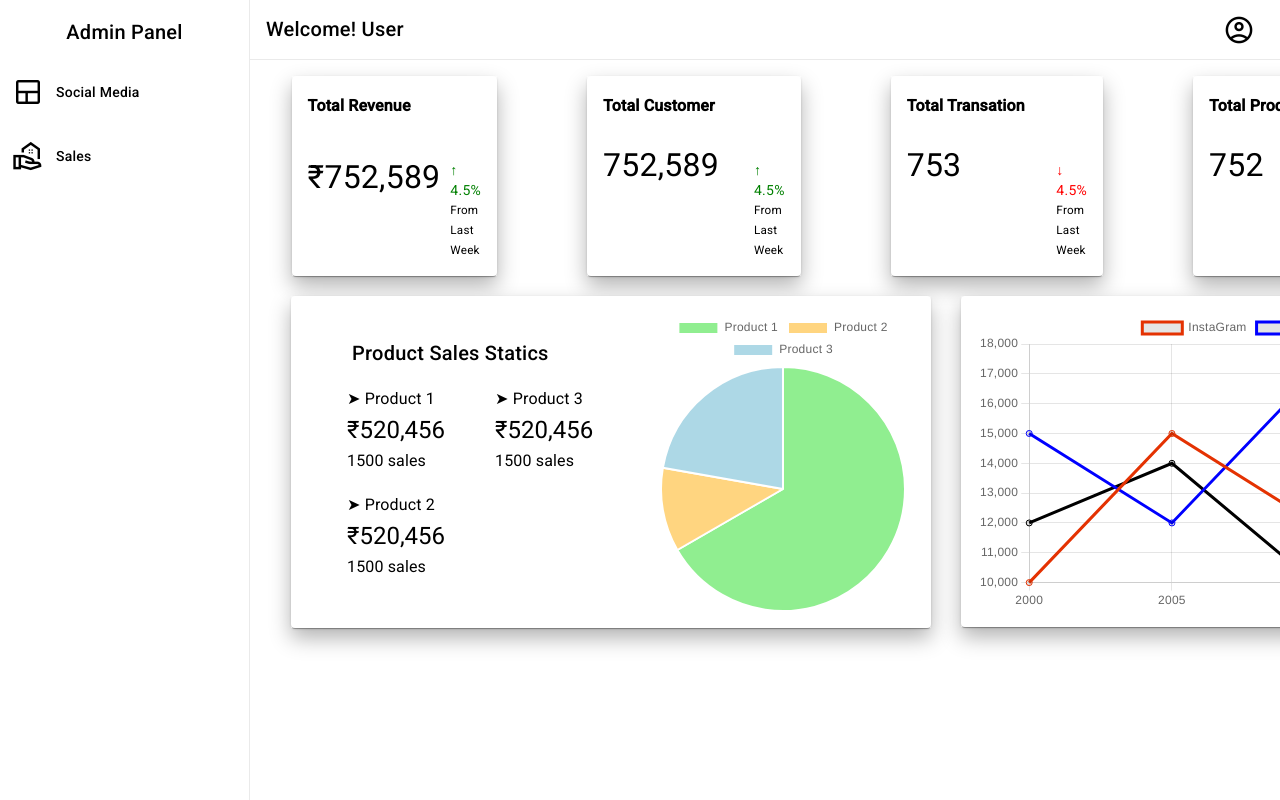
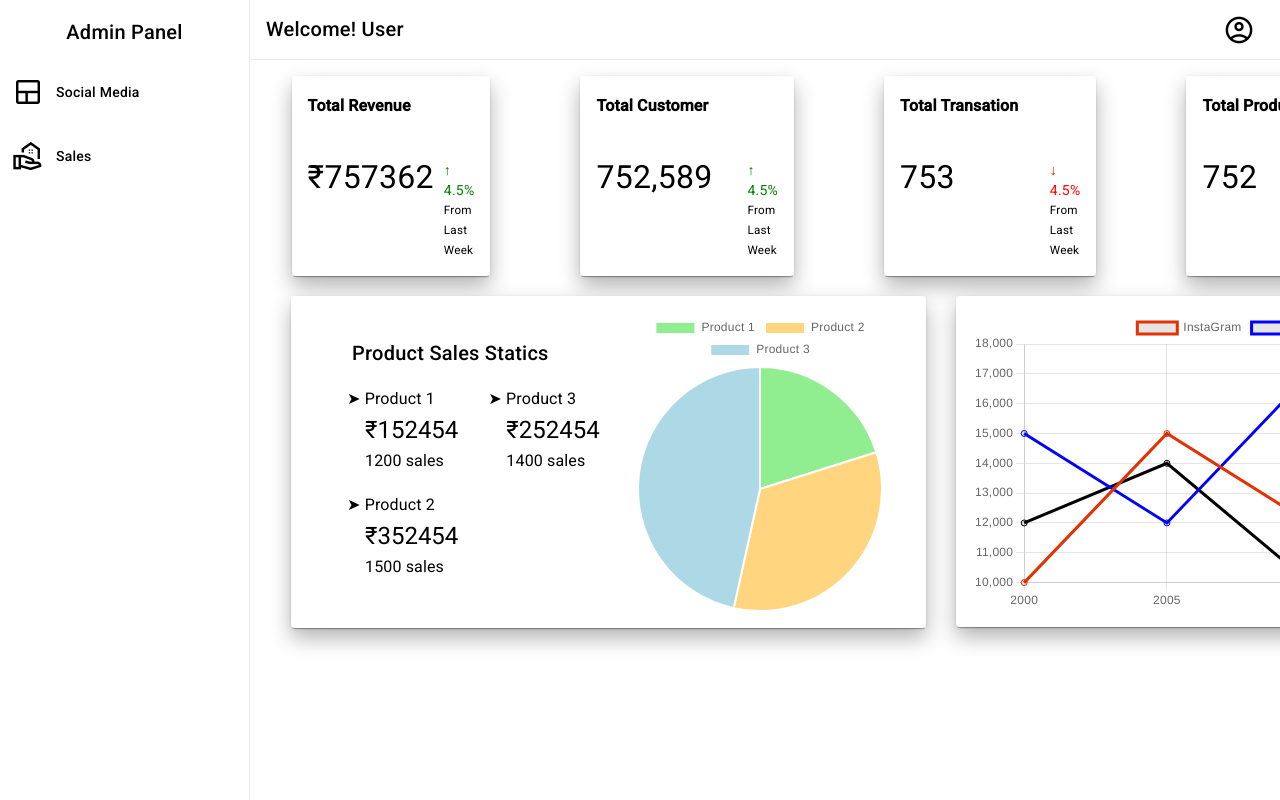
Before and after one commit to Mitul2711/DataVisualizationDashboard, an Angular app: page /sales in a window 1280 px wide. Built offline with nearby package versions, Linux system fonts and the light colour scheme; data requests are answered from the project's data file.

Commit message:
add dynamic data in revenue chart

```diff
--- a/package.json
+++ b/package.json
@@ -21,6 +21,7 @@
     "@angular/platform-browser-dynamic": "^15.1.0",
     "@angular/router": "^15.1.0",
     "chart.js": "^4.4.2",
+    "json-server": "^1.0.0-alpha.23",
     "rxjs": "~7.8.0",
     "tslib": "^2.3.0",
     "zone.js": "~0.12.0"
--- a/src/app/components/sales/sales.component.html
+++ b/src/app/components/sales/sales.component.html
@@ -5,7 +5,7 @@
             <mat-card-content class="three-d-card">
                 <h3 style="margin-bottom:35px"><strong>Total Revenue</strong></h3>
                 <div class="row">
-                    <p style="font-size: 2rem; margin-top: 12px"> ₹752,589</p>
+                    <p style="font-size: 2rem; margin-top: 12px"> ₹{{totalRevenue}}</p>
                     <div class="column" style="margin-top: 5px;margin-left: 10px">
                         <span style="font-weight: 400;color: green">↑ 4.5%</span>
                         <small>From Last Week</small>
@@ -20,7 +20,7 @@
             <mat-card-content class="three-d-card">
                 <h3 style="margin-bottom:35px"><strong>Total Customer</strong></h3>
                 <div class="row">
-                    <p style="font-size: 2rem;">752,589</p>
+                    <p style="font-size: 2rem;margin-top: 12px">752,589</p>
                     <div class="column" style="margin-top: 5px;margin-left: 35px">
                         <span style="font-weight: 400;color: green">↑ 4.5%</span>
                         <small>From Last Week</small>
@@ -35,7 +35,7 @@
             <mat-card-content class="three-d-card">
                 <h3 style="margin-bottom:35px"><strong>Total Transation</strong></h3>
                 <div class="row">
-                    <p style="font-size: 2rem;">753</p>
+                    <p style="font-size: 2rem;margin-top: 12px">753</p>
                     <div class="column" style="margin-top: 5px;margin-left: 95px">
                         <span style="font-weight: 400;color: red">↓ 4.5%</span>
                         <small>From Last Week</small>
@@ -50,7 +50,7 @@
             <mat-card-content class="three-d-card">
                 <h3 style="margin-bottom:35px"><strong>Total Product</strong></h3>
                 <div class="row">
-                    <p style="font-size: 2rem;">752</p>
+                    <p style="font-size: 2rem;margin-top: 12px">752</p>
                     <div class="column" style="margin-top: 5px;margin-left: 98px">
                         <span style="font-weight: 400;color: green">↑ 4.5%</span>
                         <small>From Last Week</small>
@@ -69,7 +69,7 @@
 
                 <div class="row" style="margin-left: 30px;">
 
-                    <div style="margin-right: 40px;">
+                    <div style="margin-right: 10px;">
 
                         <div style="margin-left: 15px; margin-top: 25px">
                             <h2>Product Sales Statics</h2>
@@ -78,19 +78,19 @@
                         <div class="row">
                             <div style="margin-left: 10px;">
                                 <h3 style="margin-bottom: 1px;">➤ Product 1</h3>
-                                <h1 style="margin-bottom: 1px;">₹520,456</h1>
-                                <h3>1500 sales</h3>
+                                <h1 style="margin-bottom: 1px; margin-left:18px">₹{{amount[0]}}</h1>
+                                <h3 style="margin-left:18px">{{salesNumber[0]}} sales</h3>
                             </div>
-                            <div style="margin-left: 50px;">
+                            <div style="margin-left: 30px;">
                                 <h3 style="margin-bottom: 1px;">➤ Product 3</h3>
-                                <h1 style="margin-bottom: 1px;">₹520,456</h1>
-                                <h3>1500 sales</h3>
+                                <h1 style="margin-bottom: 1px;margin-left:18px">₹{{amount[1]}}</h1>
+                                <h3 style="margin-left:18px">{{salesNumber[1]}} sales</h3>
                             </div>
                         </div>
                         <div style="margin-left: 10px;">
                             <h3 style="margin-bottom: 1px;">➤ Product 2</h3>
-                            <h1 style="margin-bottom: 1px;">₹520,456</h1>
-                            <h3>1500 sales</h3>
+                            <h1 style="margin-bottom: 1px;margin-left:18px">₹{{amount[2]}}</h1>
+                            <h3 style="margin-left:18px">{{salesNumber[2]}} sales</h3>
                         </div>
 
                     </div>
--- a/src/app/components/sales/sales.component.scss
+++ b/src/app/components/sales/sales.component.scss
@@ -30,3 +30,7 @@
     height: 15rem;
     width: 40rem;
 }
+
+table {
+    width: 100%;
+}
--- a/src/app/components/sales/sales.component.ts
+++ b/src/app/components/sales/sales.component.ts
@@ -1,5 +1,7 @@
-import { Component, OnInit } from '@angular/core';
+import { AfterViewInit, Component, OnInit } from '@angular/core';
 import { Chart } from 'chart.js';
+import { DataService } from 'src/app/services/data.service';
+
 
 @Component({
   selector: 'app-sales',
@@ -8,22 +10,45 @@ import { Chart } from 'chart.js';
 })
 export class SalesComponent implements OnInit {
 
+  revenueData: any;
+  productName: any[] = [];
+  amount: any[] = [];
+  salesNumber: any[] = [];
+  totalRevenue: number=0;
+
+  constructor(private dataService: DataService) { }
+
   ngOnInit(): void {
-    this.pieChart();
+    this.getData();
     this.curvChart();
   }
 
-  pieChart() {
+  getData() {
+    this.dataService.revenueData().subscribe((res: any) => {
+      this.revenueData = res;
+      this.revenueData.forEach((e: any) => {
+        this.productName.push(e.name);
+        this.amount.push(e.amount);
+        this.salesNumber.push(e.sales);
+      });
+
+      this.pieChart(this.productName, this.amount);
+      for(let i=0; i<this.amount.length; i++) {
+        debugger
+        this.totalRevenue = this.totalRevenue + this.amount[i];
+      }
+
+    })
+
+  }
+
+  pieChart(product: any, datas: any) {
     new Chart('pie-chart', {
       type: 'pie',
       data: {
-        labels: [
-          'Product 1',
-          'Product 2',
-          'Product 3'
-        ],
+        labels: product,
         datasets: [{
-          data: [300, 50, 100],
+          data: datas,
           backgroundColor: [
             'rgb(144, 238, 144)',
             'rgb(255, 213, 128)',
@@ -37,24 +62,24 @@ export class SalesComponent implements OnInit {
 
   curvChart() {
     new Chart("curv-chart", {
-			type : 'line',
-			data : {
-        labels : [ 2000, 2005, 2010, 2015, 2020 ],
-				datasets : [
+      type: 'line',
+      data: {
+        labels: [2000, 2005, 2010, 2015, 2020],
+        datasets: [
           {
-							data : [ 10000,15000,12000,14000,18000 ],
-							label : "InstaGram",
-							borderColor : "#e43202"
+            data: [10000, 15000, 12000, 14000, 18000],
+            label: "InstaGram",
+            borderColor: "#e43202"
           },
           {
-							data : [15000,12000,17000,10000,14000],
-							label : "FaceBook",
-							borderColor : "#0000FF"
+            data: [15000, 12000, 17000, 10000, 14000],
+            label: "FaceBook",
+            borderColor: "#0000FF"
           },
           {
-              data : [12000,14000,10000,13000,16000],
-							label : "Twitter",
-							borderColor : "black"
+            data: [12000, 14000, 10000, 13000, 16000],
+            label: "Twitter",
+            borderColor: "black"
           }
         ]
       }
--- /dev/null
+++ b/src/app/models/data.ts
@@ -0,0 +1,5 @@
+export interface Revenue {
+    name: string,
+    amount: number,
+    sales: number
+}
--- /dev/null
+++ b/src/app/services/data.service.ts
@@ -0,0 +1,18 @@
+import { HttpClient } from '@angular/common/http';
+import { Injectable } from '@angular/core';
+import { Revenue } from '../models/data';
+
+@Injectable({
+  providedIn: 'root'
+})
+export class DataService {
+
+  revenueUrl : string = "http://localhost:3000/revenue";
+
+  constructor(private http: HttpClient) { }
+
+  revenueData() {
+    return this.http.get(this.revenueUrl);
+  }
+
+}
--- /dev/null
+++ b/src/db.json
@@ -0,0 +1,19 @@
+{
+    "revenue": [
+        {
+            "name": "Product 1",
+            "amount": 152454,
+            "sales": 1200
+        },
+        {
+            "name": "Product 2",
+            "amount": 252454,
+            "sales": 1400
+        },
+        {
+            "name": "Product 3",
+            "amount": 352454,
+            "sales": 1500
+        }
+    ]
+}
--- a/tsconfig.json
+++ b/tsconfig.json
@@ -22,7 +22,8 @@
     "lib": [
       "ES2022",
       "dom"
-    ]
+    ],
+    "strictPropertyInitialization": false
   },
   "angularCompilerOptions": {
     "enableI18nLegacyMessageIdFormat": false,
```
Also changed, not shown: src/app/app.module.ts (+6 -1 lines), 2 other files (tests, documents, lock files or other folders). Lines whose indentation alone changed are shown as unchanged.
